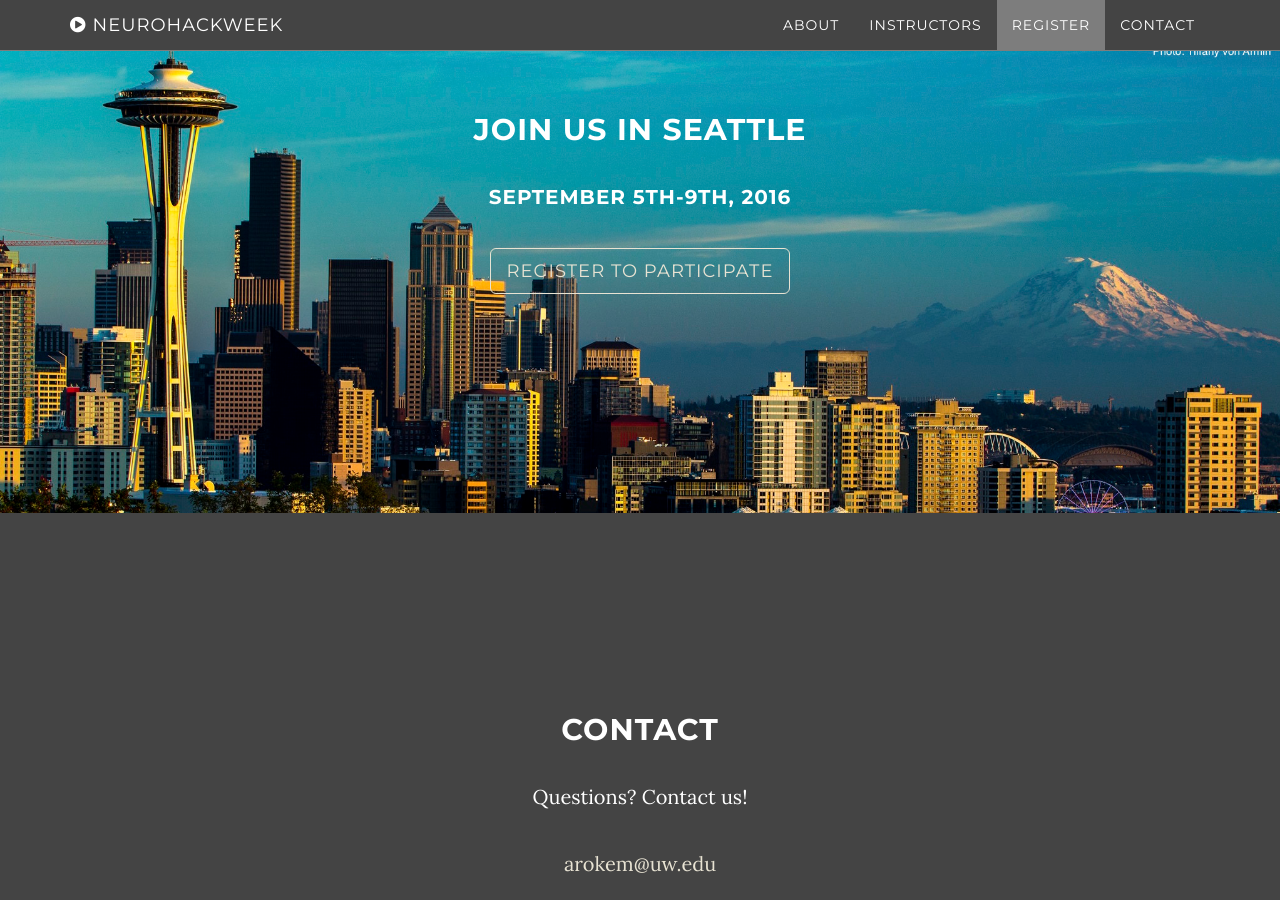
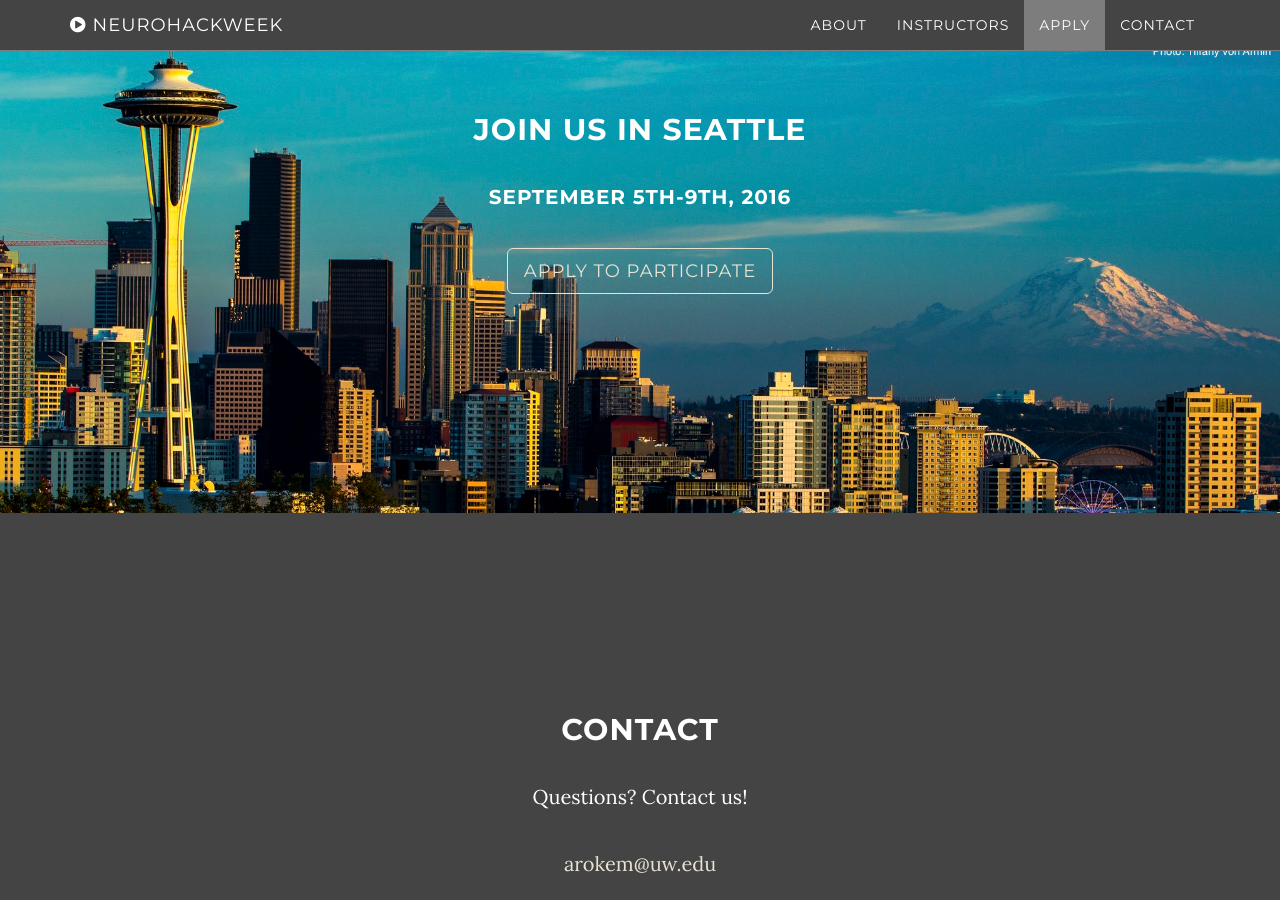
Before and after one commit to neurohackweek/neurohackweek.github.io, a Jekyll site: the page built from index.html, in a window 1280 px wide and 900 px high, scrolled down 2415 px. Built offline with Jekyll 4.4.1, drawn with Linux system fonts in a browser that asks for light colours.

Commit message:
Register => apply.

```diff
--- a/_includes/download.html
+++ b/_includes/download.html
@@ -1,10 +1,10 @@
     <!-- Download Section -->
-    <section id="register" class="content-section text-center">
+    <section id="apply" class="content-section text-center">
         <div class="download-section">
             <div class="container">
                 <div class="col-lg-8 col-lg-offset-2">
                     <h2>Join us in Seattle<h2> <p> September 5th-9th, 2016</p>
-                    <a href=https://form.jotform.com/60315373537151 class="btn btn-default btn-lg">Register to participate</a>
+                    <a href=https://form.jotform.com/60315373537151 class="btn btn-default btn-lg">Apply to participate</a>
                 </div>
             </div>
         </div>
--- a/_includes/nav.html
+++ b/_includes/nav.html
@@ -24,7 +24,7 @@
                         <a class="page-scroll" href="#instructors">Instructors</a>
                     </li>
                     <li>
-                        <a class="page-scroll" href="#register">Register</a>
+                        <a class="page-scroll" href="#apply">Apply</a>
                     </li>
                     <li>
                         <a class="page-scroll" href="#contact">Contact</a>
```
